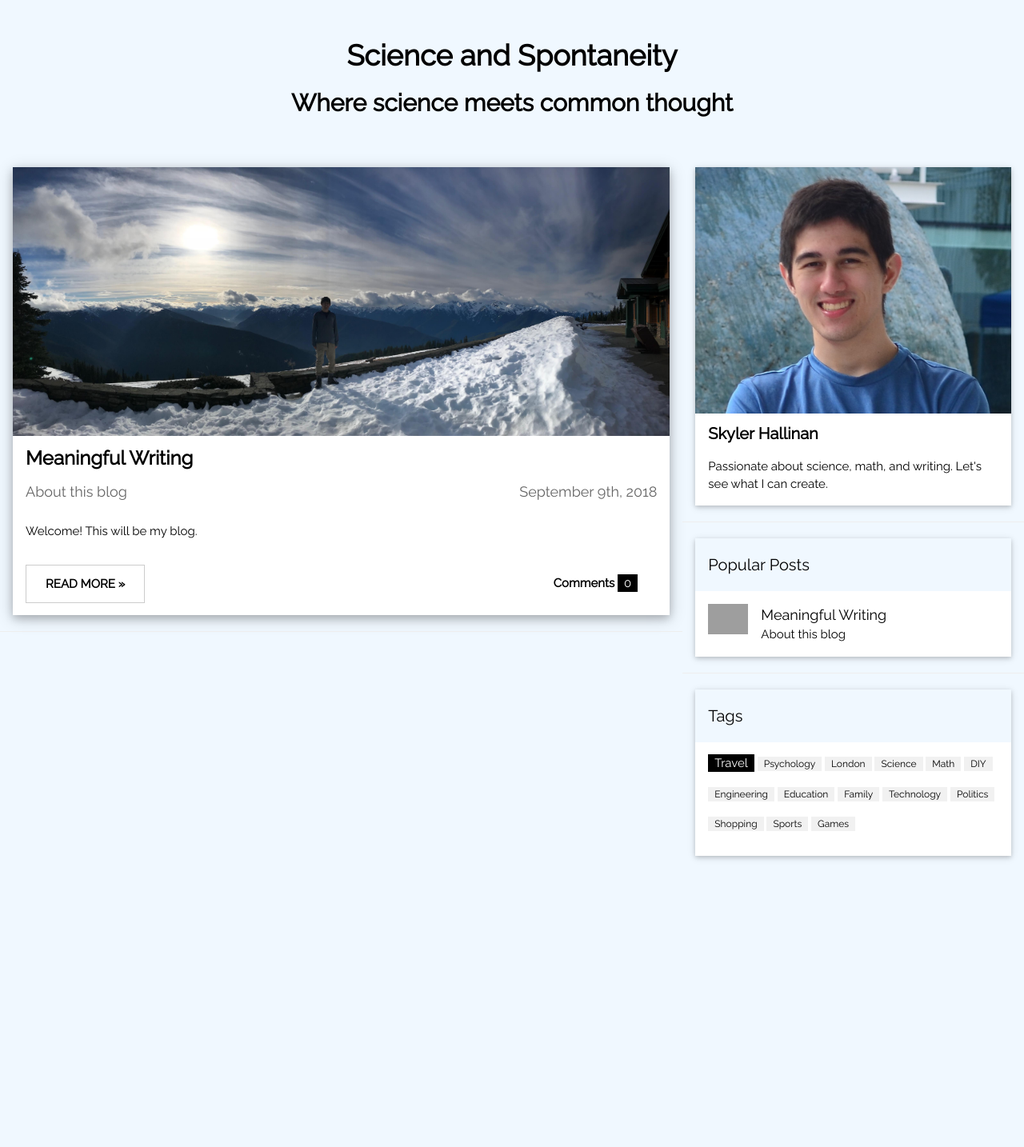
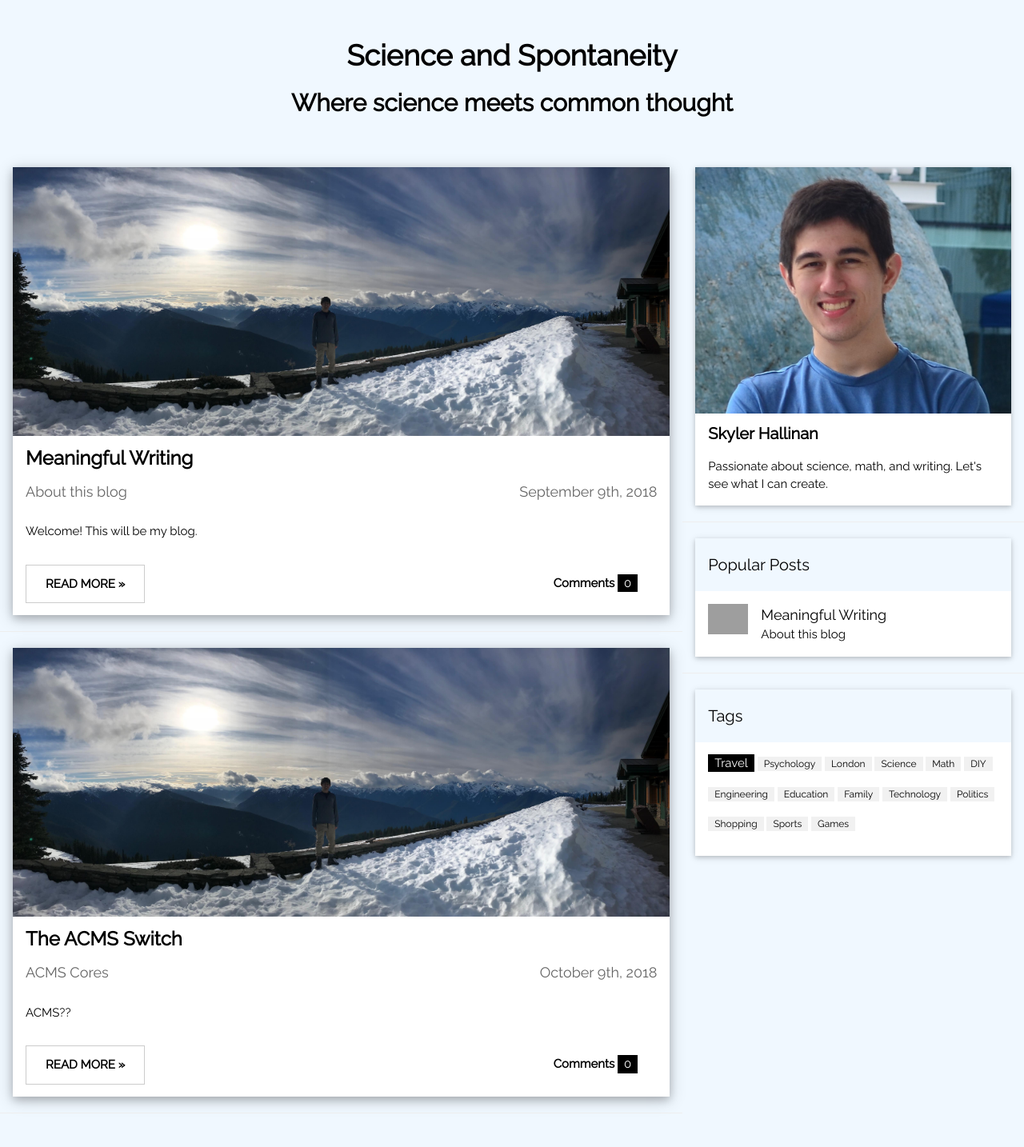
Before and after one commit to shallinan1/shallinan1.github.io, a Jekyll site: the page blog/index.html, which Jekyll copies as it is, in a window 1280 px wide. Shown: the whole page at 80% size. Built offline with Jekyll 4.4.1, drawn with Linux system fonts in a browser that asks for light colours; before the commit the page ends 1109 px from its top, so only the background shows below that; grey boxes are pictures that could not be loaded.

Commit message:
ACMS blog

```diff
--- a/blog/index.html
+++ b/blog/index.html
@@ -36,6 +36,27 @@ and is wrapped around the whole page content, except for the footer in this exam
 
     <div class="sh-container">
       <p> Welcome! This will be my blog.</p>
+      <div class="sh-row">
+        <div class="sh-col m8 s12">
+          <p><button class="sh-button sh-padding-large sh-white sh-border"><b>READ MORE »</b></button></p>
+        </div>
+        <div class="sh-col m4 sh-hide-small">
+          <p><span class="sh-padding-large sh-right"><b>Comments  </b> <span class="sh-tag">0</span></span></p>
+        </div>
+      </div>
+    </div>
+  </div>
+  <hr>
+
+    <div class="sh-card-4 sh-margin sh-white">
+    <img src="/assets/pictures/mountain.jpg" alt="Nature" style="width:100%">
+    <div class="sh-container">
+      <h3><b>The ACMS Switch</b></h3>
+      <h5><span class="sh-opacity"> ACMS Cores <span class = "sh-right"> October 9th, 2018 </span></span></h5>
+    </div>
+
+    <div class="sh-container">
+      <p> ACMS??</p>
       <div class="sh-row">
         <div class="sh-col m8 s12">
           <p><button class="sh-button sh-padding-large sh-white sh-border"><b>READ MORE »</b></button></p>
```
Also changed, not shown: assets/pictures/acmslogo.PNG (added).
